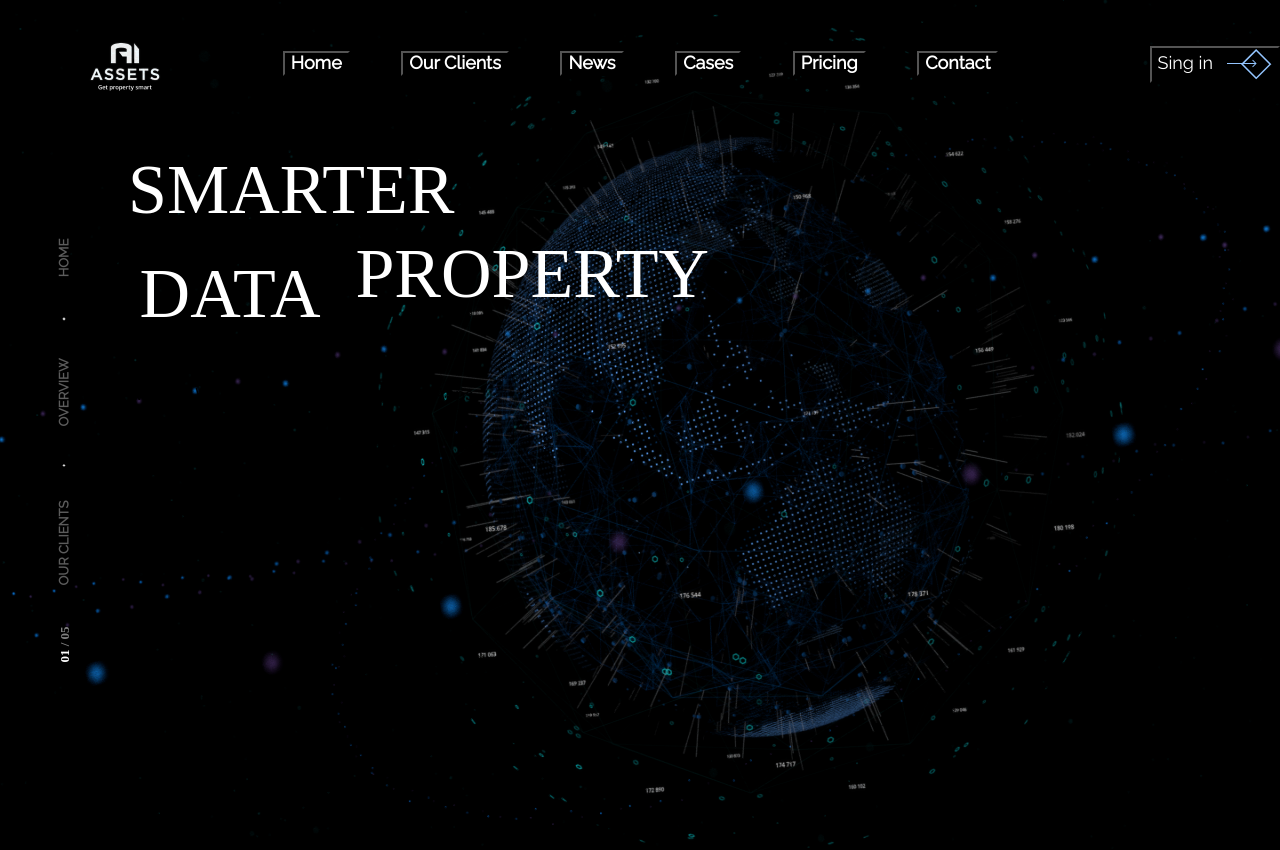
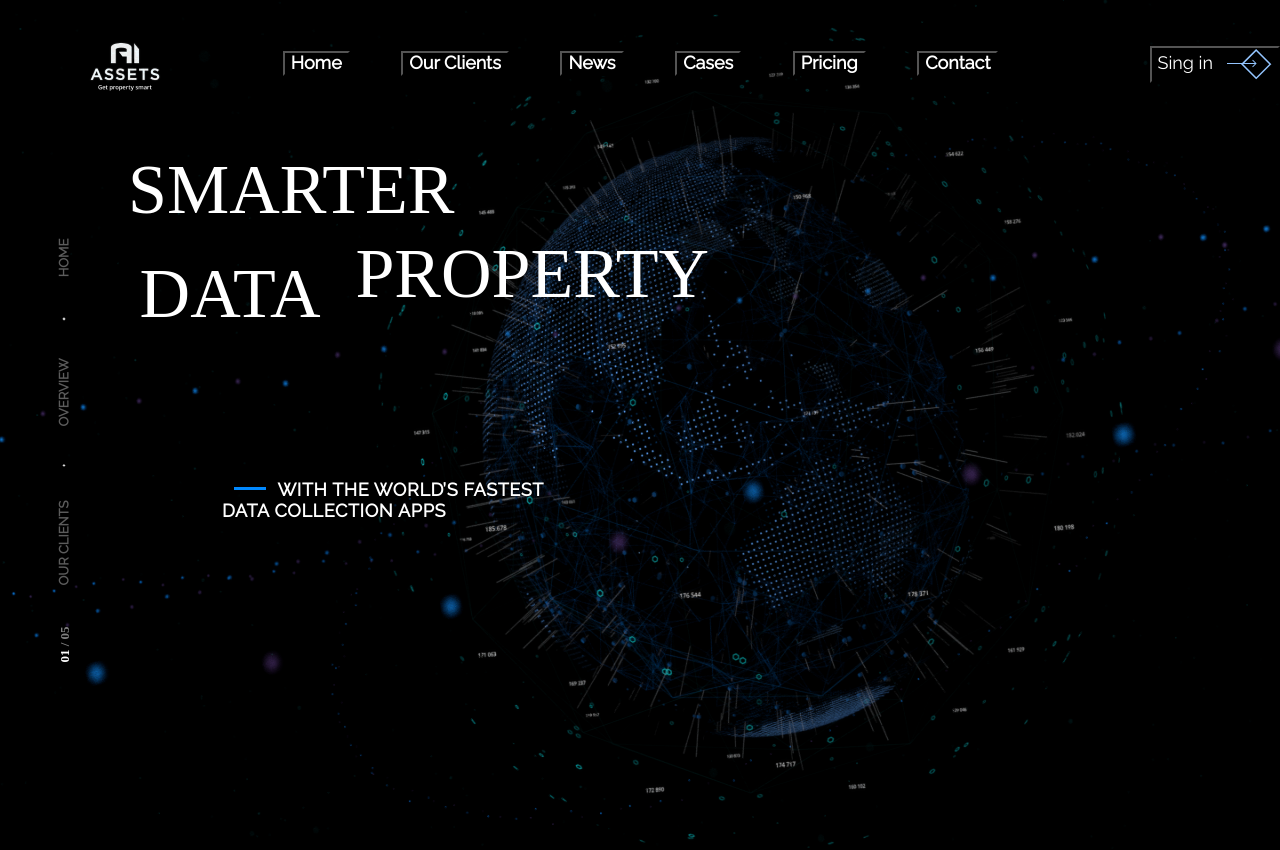
Before and after one commit to IlyaVoitenko/smarter-app, a React (Create React App) app: page / in a window 1280 px wide. Built offline with nearby package versions, Linux system fonts and the light colour scheme; a small style sheet from the web is missing; a web font is replaced by a local one.

Commit message:
added TextCollectionApps component

```diff
--- a/package.json
+++ b/package.json
@@ -9,7 +9,7 @@
     "@testing-library/user-event": "^13.5.0",
     "react": "^18.2.0",
     "react-dom": "^18.2.0",
-    "react-scripts": "5.0.1",
+    "react-scripts": "^5.0.1",
     "web-vitals": "^2.1.4",
     "yarn": "^1.22.19"
   },
--- a/src/components/MainPage/SmarterDataText/SmarterText/index.js
+++ b/src/components/MainPage/SmarterDataText/SmarterText/index.js
@@ -16,5 +16,4 @@ const SmarterText = () => {
     </div>
   );
 };
-
 export default SmarterText;
--- a/src/components/MainPage/SmarterDataText/TextCollectionApps/index.js
+++ b/src/components/MainPage/SmarterDataText/TextCollectionApps/index.js
@@ -1,7 +1,17 @@
 import React from "react";
 import style from "./style.module.css";
 const TextCollectionApps = () => {
-  return <div> With the World’s Fastest Data Collection Apps</div>;
+  const { textWorld, lineCollectionApps, containerCollectionApps, displayRow } =
+    style;
+  return (
+    <div className={containerCollectionApps}>
+      <div className={displayRow}>
+        <hr className={lineCollectionApps}></hr>
+        <span className={textWorld}>With the World’s Fastest</span>
+      </div>
+      <span className={textWorld}>Data Collection Apps</span>
+    </div>
+  );
 };
 
 export default TextCollectionApps;
--- a/src/components/MainPage/SmarterDataText/TextCollectionApps/style.module.css
+++ b/src/components/MainPage/SmarterDataText/TextCollectionApps/style.module.css
@@ -0,0 +1,30 @@
+.containerCollectionApps {
+  display: flex;
+  flex-direction: column;
+  position: absolute;
+  width: 322px;
+  height: 42px;
+  left: 222px;
+  top: 479px;
+}
+.lineCollectionApps {
+  width: 32px;
+  height: 3px;
+  background: #0189ff;
+  border: none;
+}
+.textWorld {
+  font-family: "Raleway";
+  font-style: normal;
+  font-weight: 800;
+  font-size: 18px;
+  line-height: 21px;
+  letter-spacing: 0.035em;
+  text-transform: uppercase;
+
+  color: #ffffff;
+}
+.displayRow {
+  display: flex;
+  flex-direction: row;
+}
--- a/src/components/MainPage/SmarterDataText/index.js
+++ b/src/components/MainPage/SmarterDataText/index.js
@@ -2,13 +2,17 @@ import React from "react";
 import style from "./style.module.css";
 import SmarterText from "./SmarterText";
 import TextCollectionApps from "./TextCollectionApps";
+// import BtnWhiteDemo from "../../BtnWhiteDemo";
+
 const SmarterDataText = () => {
+  const { btnPosition } = style;
+  console.log("SmarterDataText :", btnPosition);
   return (
     <div>
       <SmarterText />
       <TextCollectionApps />
+      {/* <BtnWhiteDemo stylePosition={btnPosition} /> */}
     </div>
   );
 };
-
 export default SmarterDataText;
--- a/src/components/MainPage/SmarterDataText/style.module.css
+++ b/src/components/MainPage/SmarterDataText/style.module.css
@@ -0,0 +1,5 @@
+.btnPosition {
+  position: absolute;
+  left: 208.67px;
+  top: 566.78px;
+}
```
Also changed, not shown: 2 other files (tests, documents, lock files or other folders).
